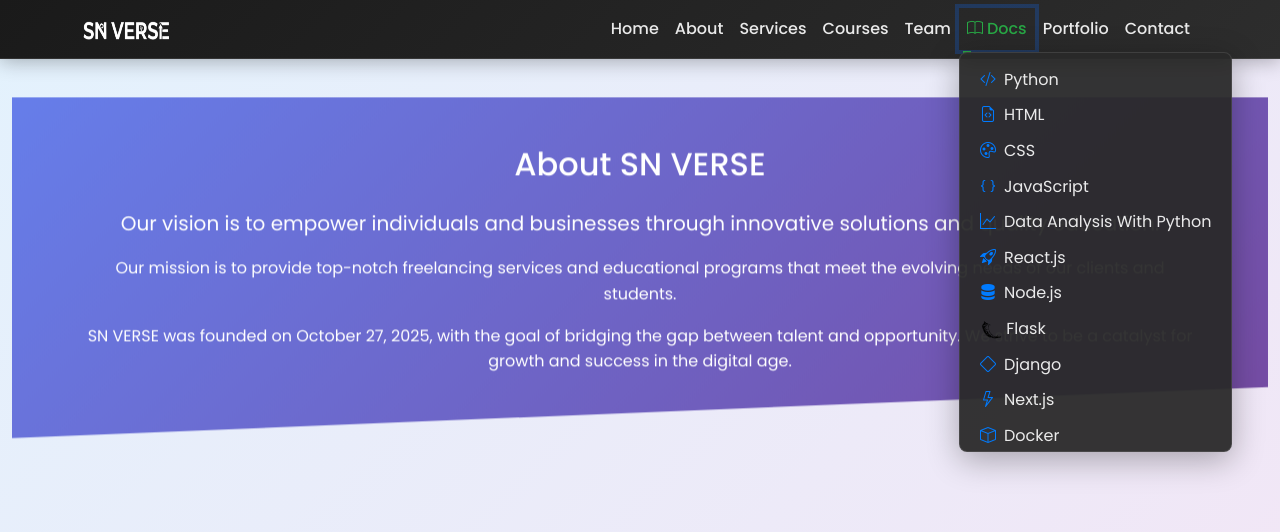
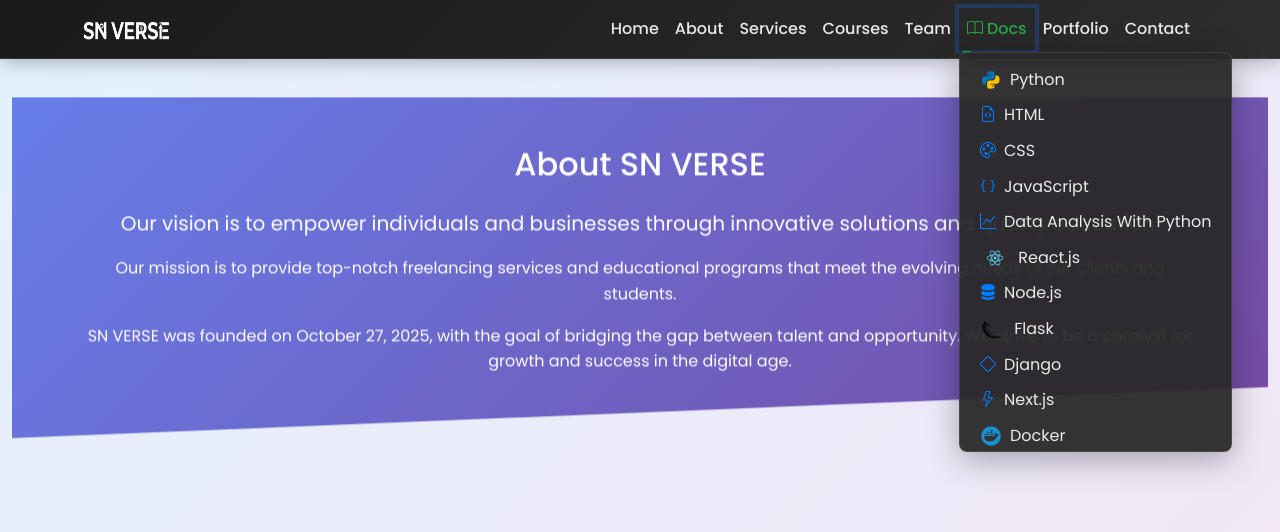
Before and after one commit to nikhildubey-23/sparksolutions, a Flask app: page /about in a window 1280 px wide, after a click on "Docs". Shown: the top 532 px of the page. Run offline with Flask 3, Linux system fonts and the light colour scheme.

Commit message:
img added

```diff
--- a/templates/base.html
+++ b/templates/base.html
@@ -212,6 +212,9 @@
             .custom-dropdown .dropdown-item i {
                 color: #007bff;
             }
+            .custom-dropdown .dropdown-item img {
+                margin-right: 8px;
+            }
         </style>
         {% block head %}{% endblock %}
     </head>
@@ -272,8 +275,7 @@
                             >
                                 <li>
                                     <a class="dropdown-item" href="/python"
-                                        ><i class="bi bi-code-slash me-2"></i
-                                        >Python</a
+                                        ><span><img src="./static/images/python.svg" alt="" srcset="" height="22px"></span>Python</a
                                     >
                                 </li>
                                 <li>
@@ -304,10 +306,7 @@
                                 </li>
                                 <li>
                                     <a class="dropdown-item" href="/react"
-                                        ><i
-                                            class="bi bi-rocket-takeoff me-2"
-                                        ></i
-                                        >React.js</a
+                                        ><span><img src="./static/images/react.png" alt="" srcset="" height="22px"></span>React.js</a
                                     >
                                 </li>
                                 <li>
@@ -335,7 +334,7 @@
                                 </li>
                                 <li>
                                     <a class="dropdown-item" href="/docker"
-                                        ><i class="bi bi-box me-2"></i>Docker</a
+                                        ><span><img src="./static/images/docker.png" alt="" srcset="" height="22px"></span>Docker</a
                                     >
                                 </li>
                                 <li>
@@ -358,7 +357,7 @@
                                 </li>
                                 <li>
                                     <a class="dropdown-item" href="/linux-arch"
-                                        ><i class="bi bi-ubuntu me-2"></i>Linux
+                                        ><span><img src="./static/images/arch.svg" alt="" srcset="" height="22px"></span>Linux
                                         arch</a
                                     >
                                 </li>
```
Also changed, not shown: static/images/arch.svg (added), static/images/docker.jpeg (added), static/images/docker.png (added), static/images/python.svg (added), static/images/react.png (added).
